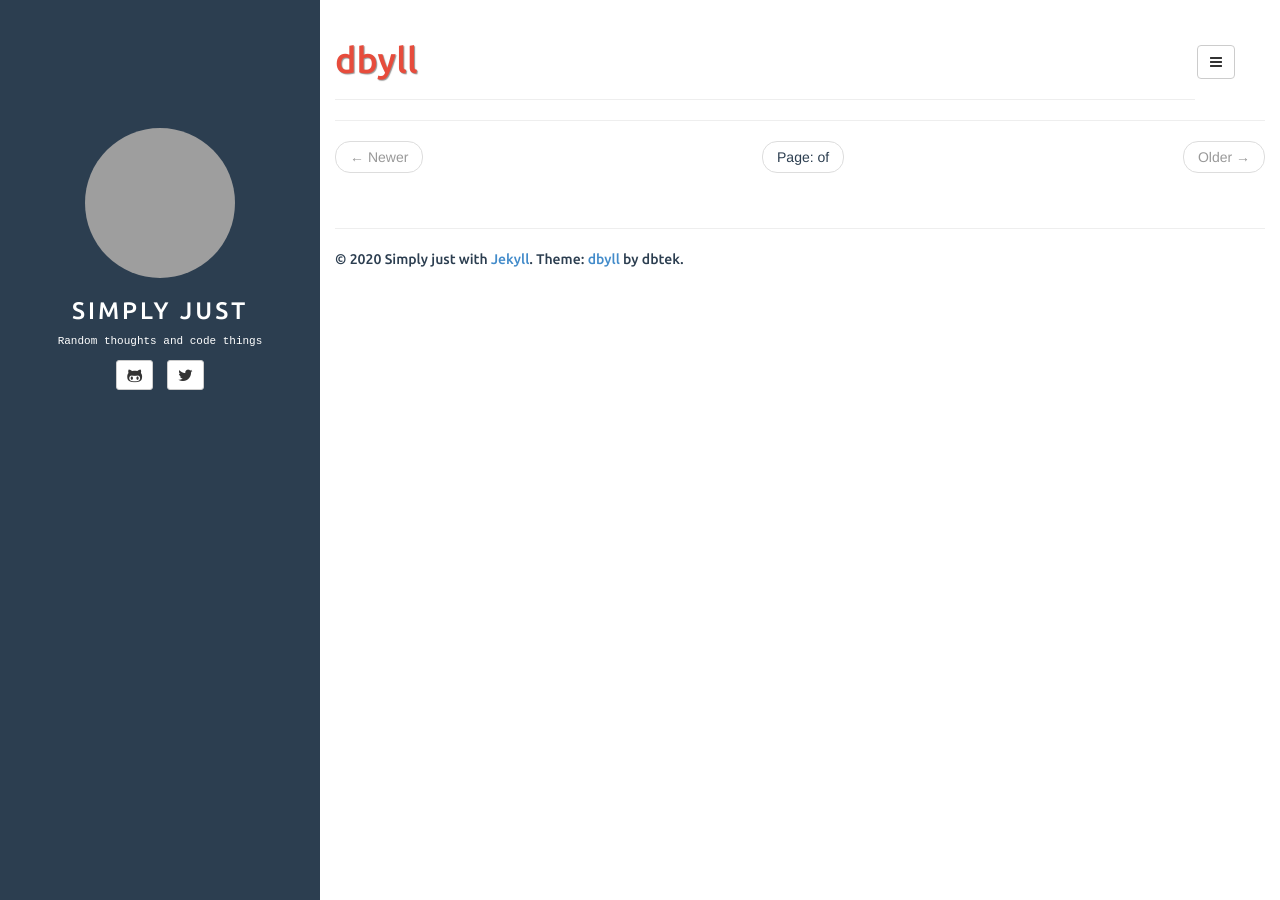
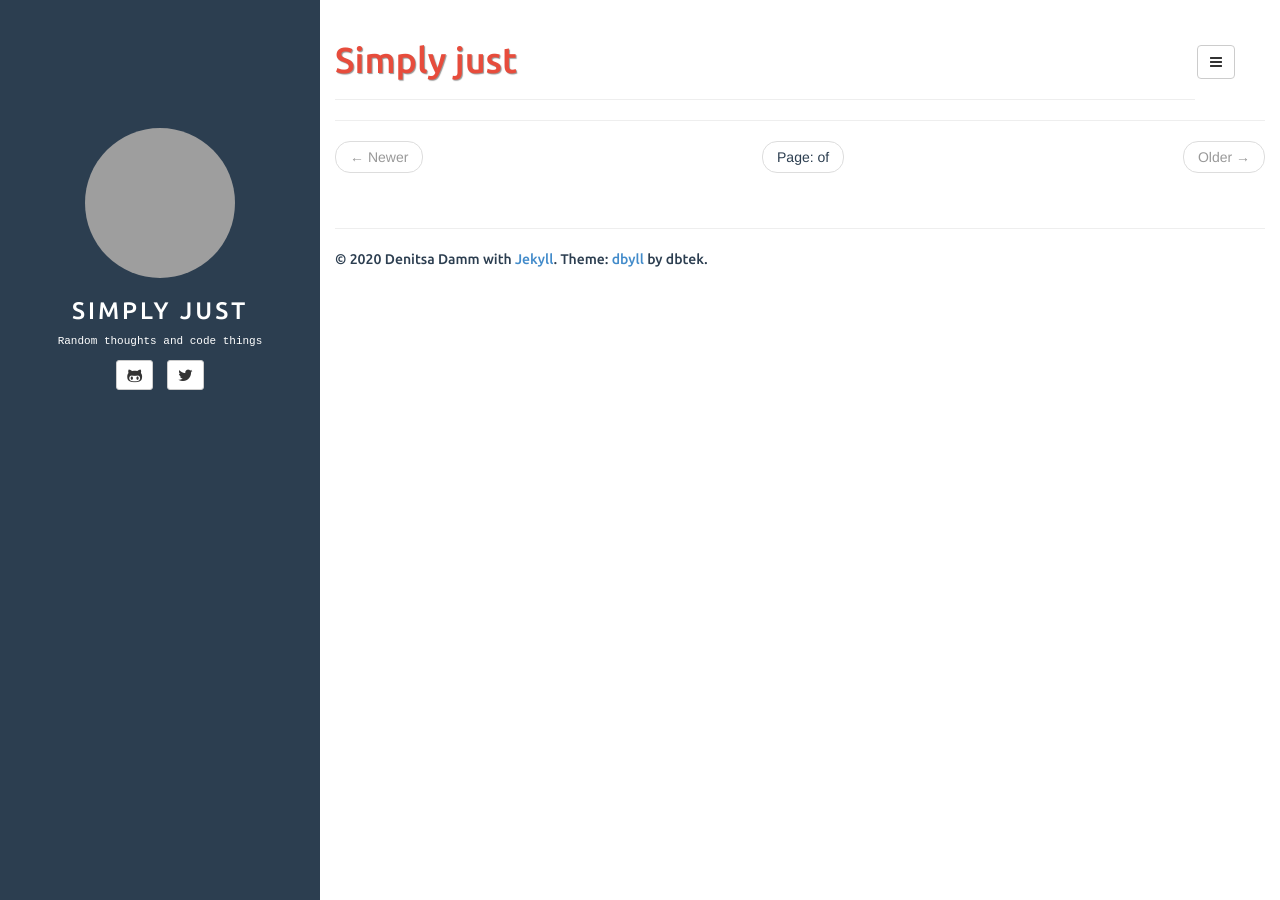
Before and after one commit to denitsa-cm/simply-just, a Jekyll site: the page built from index.html, in a window 1280 px wide. Built offline with Jekyll 4.4.1, drawn with Linux system fonts in a browser that asks for light colours; grey boxes are pictures that could not be loaded.

Commit message:
Update config

```diff
--- a/_config.yml
+++ b/_config.yml
@@ -11,11 +11,11 @@ defaults:
     scope:
       path: "" # empty string for all files
     values:
-      title: dbyll
+      title: Simply just
 
 description: Stylish Jekyll Theme
 author:
-  name: Simply just
+  name: Denitsa Damm
   github: denitsa-cm
   twitter: StepToMe_
   linkedin: dmlechkova
```
Also changed, not shown: 1 other file.
